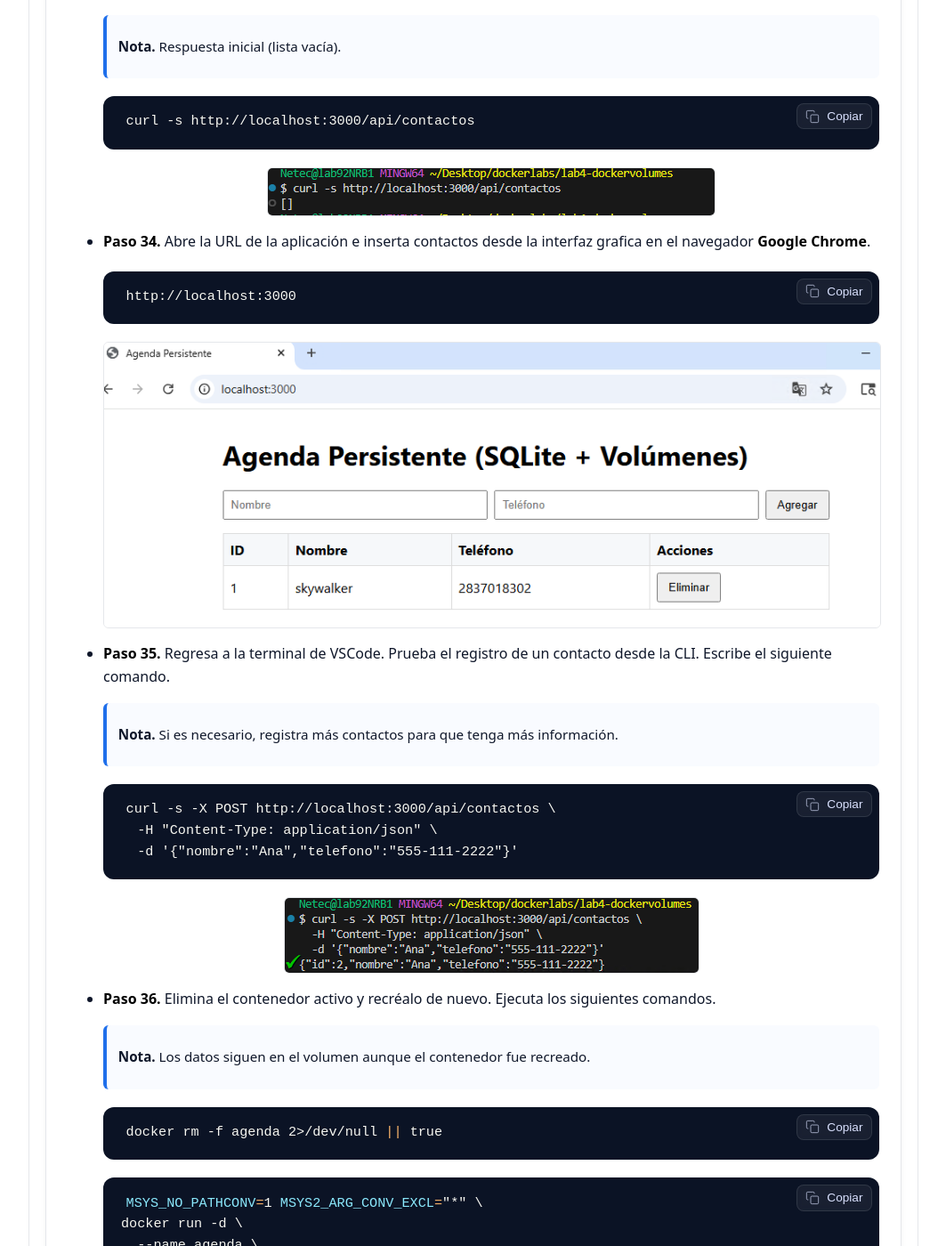
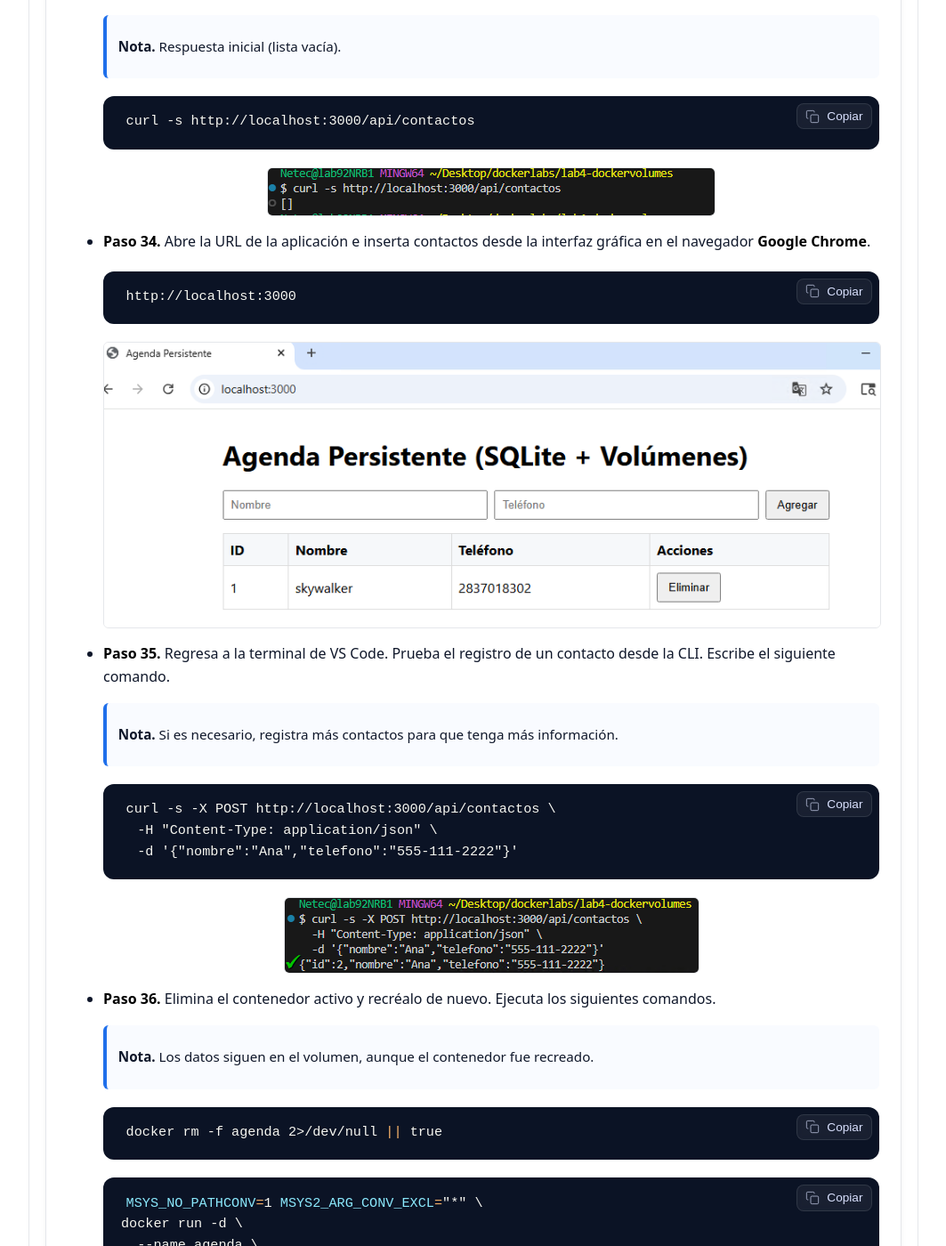
Before and after one commit to Netec-Mx/DOCK_KUB_V2, a Jekyll site: the page built from labs/capitulo4/lab4.md, in a window 1280 px wide and 1400 px high, scrolled down 15728 px. Shown: the whole window at 89% size, without its empty margins (108-1171 px from the left). Built offline with Jekyll 4.4.1, drawn with Linux system fonts in a browser that asks for light colours; some of the changed text lies outside the part shown.

Commit message:
Update lab4.md

````diff
--- a/labs/capitulo4/lab4.md
+++ b/labs/capitulo4/lab4.md
@@ -12,7 +12,7 @@
   - Git Bash configurado como terminal por defecto en VS Code
   - Conocimientos básicos de Node.js, HTML y Docker
 introduction:
-  - Por defecto, los contenedores Docker son **efímeros**, si se eliminan, sus datos se pierden. Para separar el ciclo de vida de la **app** y de los **datos**, Docker ofrece **volúmenes** (administrados por Docker) y **bind mounts** (montajes de carpetas del host). En esta práctica, integrarás **SQLite** y probarás ambos enfoques, **named volume** para persistencia y **bind mount** para desarrollo con cambios en caliente.
+  - Por defecto, los contenedores Docker son **efímeros**; si se eliminan, sus datos se pierden. Para separar el ciclo de vida de la **app** y de los **datos**, Docker ofrece **volúmenes** (administrados por Docker) y **bind mounts** (montajes de carpetas del host). En esta práctica, integrarás **SQLite** y probarás ambos enfoques, **named volume** para persistencia y **bind mount** para desarrollo con cambios en caliente.
 slug: lab4
 lab_number: 4
 final_result: >
@@ -52,15 +52,15 @@
 
 - **Paso 2.** Abre el **`Visual Studio Code`**. Lo puedes encontrar en el **Escritorio** del ambiente o puedes buscarlo en las aplicaciones de Windows.
 
-- **Paso 3.** Una vez abierto **VSCode**, da clic en el icono de la imagen para abrir la terminal, se encuentra en la parte superior derecha.
+- **Paso 3.** Una vez abierto **VS Code**, da clic en el icono de la imagen para abrir la terminal; se encuentra en la parte superior derecha.
 
   ![micint]({{ page.images_base | relative_url }}/20.png)
 
-- **Paso 4.** Usa la terminal de **`Git Bash`**, da clic como lo muestra la imagen.
+- **Paso 4.** Usa la terminal de **`Git Bash`**. Da clic como lo muestra la imagen.
 
   ![micint]({{ page.images_base | relative_url }}/21.png)
 
-- **Paso 5.** Asegúrate de estar dentro de la carpeta del curso llamada **dockerlabs** en la terminal de **VSCode**.
+- **Paso 5.** Asegúrate de estar dentro de la carpeta del curso llamada **dockerlabs** en la terminal de **VS Code**.
 
   > **Nota.** Si te quedaste en el directorio de una práctica, usa `cd ..` para retornar a la raíz de laboratorios.
   {: .lab-note .info .compact}
@@ -76,7 +76,7 @@
   mkdir lab4-dockervolumes && cd lab4-dockervolumes
   ```
 
-- **Paso 7.** Valida en el **Explorador** de archivos dentro de VSCode que se haya creado el directorio.
+- **Paso 7.** Valida en el **Explorador** de archivos dentro de VS Code que se haya creado el directorio.
 
   > **Nota.** Trabajar en VS Code permite editar y versionar cómodamente. Git Bash brinda compatibilidad con comandos POSIX.
   {: .lab-note .info .compact}
@@ -151,7 +151,7 @@
 
 - **Paso 13.** Valida la creación de tu estructura de proyecto y escribe el siguiente comando.
 
-  > **Nota.** Recuerda que tambien puedes visualizarlos en el explorador de archivos de VSCode.
+  > **Nota.** Recuerda que también puedes visualizarlos en el explorador de archivos de VS Code.
   {: .lab-note .info .compact}
 
   > **Importante.** Debes ver `backend/`, `frontend/`, `data/`, `Dockerfile` y `.dockerignore`.
@@ -296,7 +296,7 @@
 
   ![micint]({{ page.images_base | relative_url }}/4.png)
 
-- **Paso 17.** Abre otra terminal **GitBash** dentro de VSCode y ejecuta los siguientes comandos para la prueba local.
+- **Paso 17.** Abre otra terminal **GitBash** dentro de VS Code y ejecuta los siguientes comandos para la prueba local.
 
   > **Nota**
     - `curl /health` debe responder. `{"status":"ok","db":"up",...}`
@@ -412,7 +412,7 @@
   </html>
   ```
 
-- **Paso 20.** En la terminal dentro del directorio **backend**, escribe el siguiente comando para inicializar la app localmente.
+- **Paso 20.** En la terminal, dentro del directorio **backend**, escribe el siguiente comando para inicializar la app localmente.
 
   ```bash
   node server.js
@@ -595,7 +595,7 @@
 
   ![micint]({{ page.images_base | relative_url }}/13.png)
 
-- **Paso 34.** Abre la URL de la aplicación e inserta contactos desde la interfaz grafica en el navegador **Google Chrome**.
+- **Paso 34.** Abre la URL de la aplicación e inserta contactos desde la interfaz gráfica en el navegador **Google Chrome**.
 
   ```bash
   http://localhost:3000
@@ -603,7 +603,7 @@
 
   ![micint]({{ page.images_base | relative_url }}/14.png)
 
-- **Paso 35.** Regresa a la terminal de VSCode. Prueba el registro de un contacto desde la CLI. Escribe el siguiente comando.
+- **Paso 35.** Regresa a la terminal de VS Code. Prueba el registro de un contacto desde la CLI. Escribe el siguiente comando.
 
   > **Nota.** Si es necesario, registra más contactos para que tenga más información.
   {: .lab-note .info .compact}
@@ -618,7 +618,7 @@
 
 - **Paso 36.** Elimina el contenedor activo y recréalo de nuevo. Ejecuta los siguientes comandos.
 
-  > **Nota.** Los datos siguen en el volumen aunque el contenedor fue recreado.
+  > **Nota.** Los datos siguen en el volumen, aunque el contenedor fue recreado.
   {: .lab-note .info .compact}
 
   ```bash
````
Also changed, not shown: other parts of labs/capitulo4/lab4.md (+2 -2 lines).
